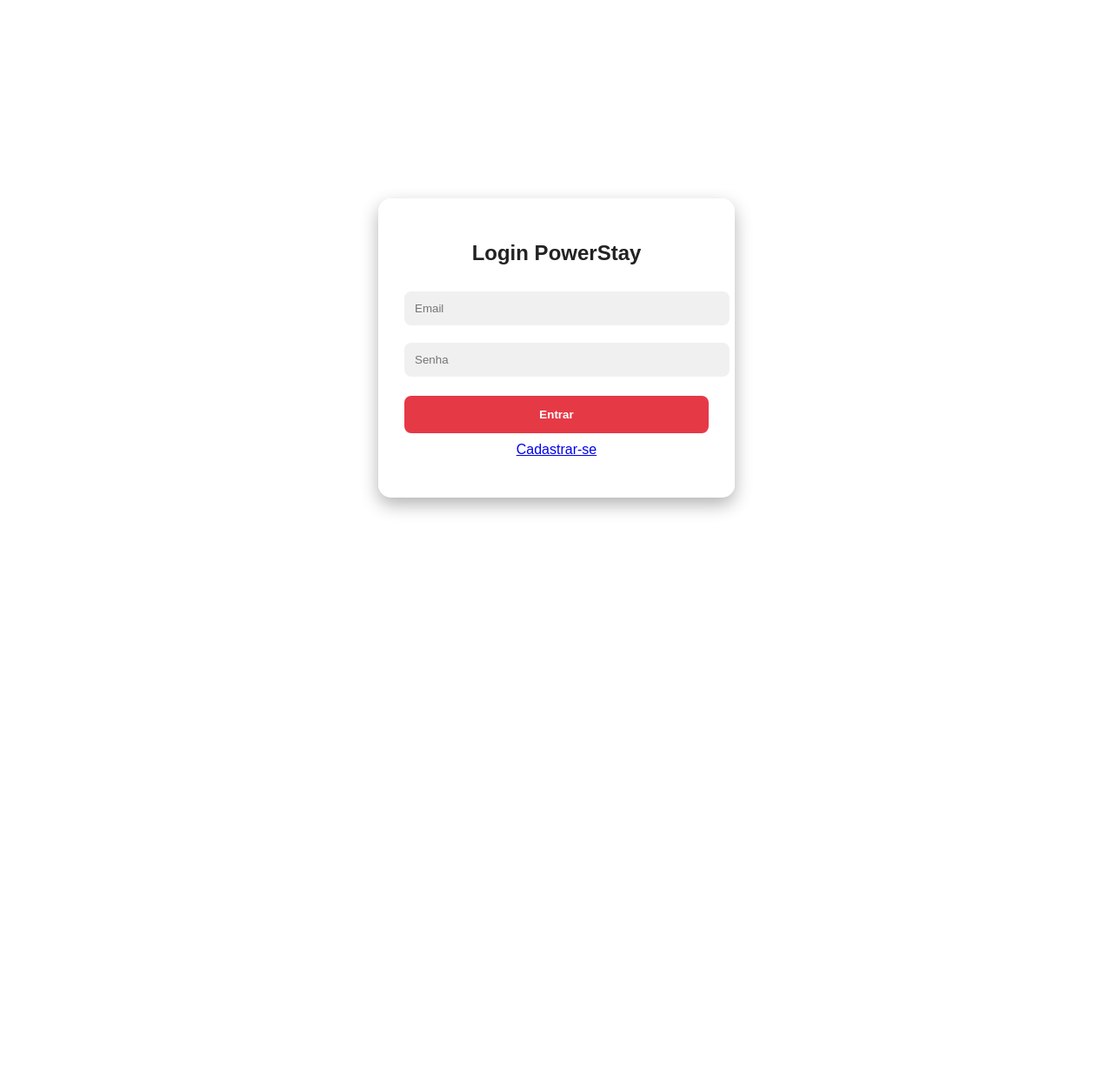
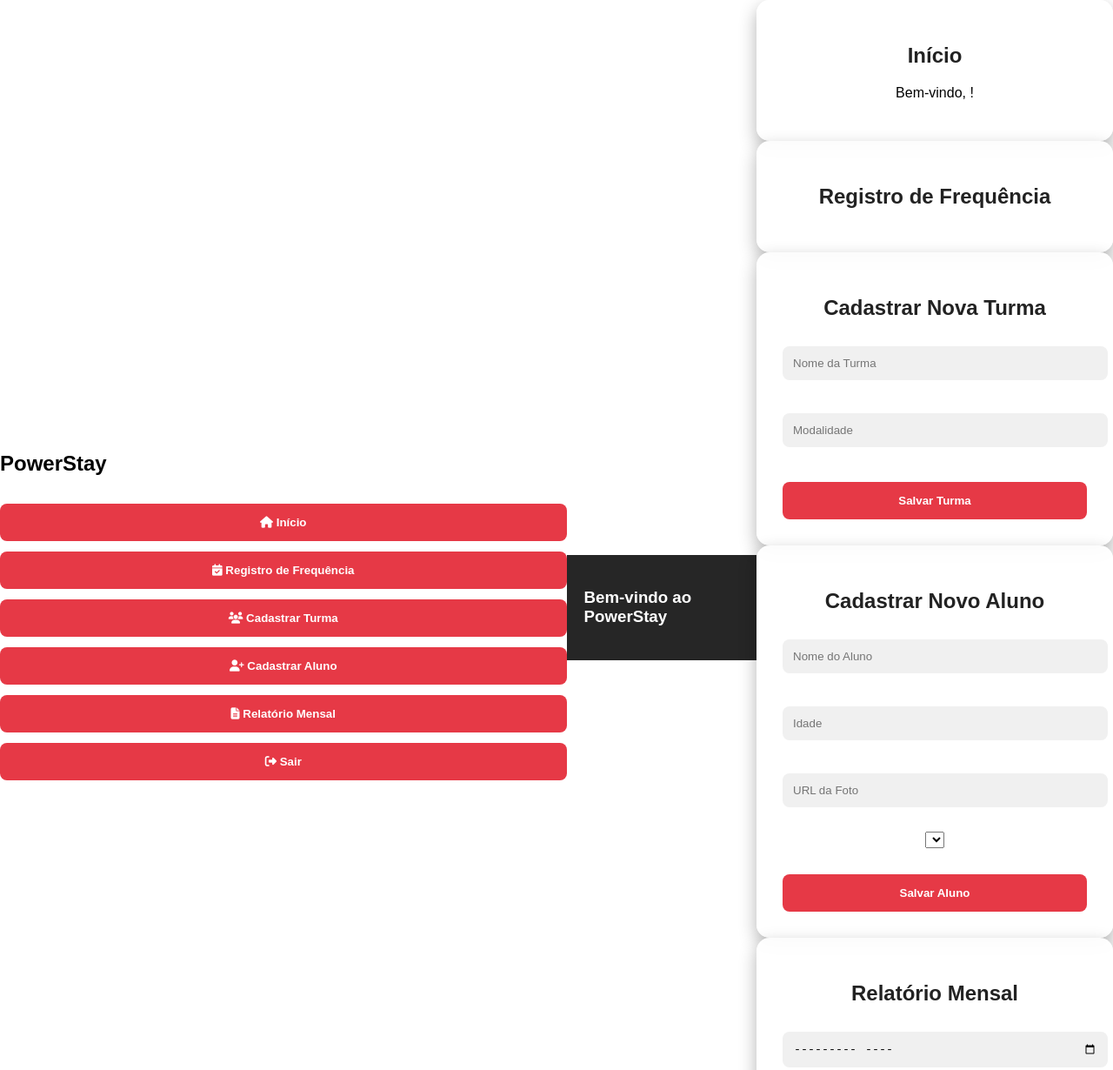
Before and after one commit to Julianagf/power-stay, a plain HTML site: page index.html in a window 1280 px wide. Shown: the top 1230 px of the page at 87% size. Before the commit the page ends 800 px from the top, so only its background shows below. Drawn offline with Linux system fonts and the light colour scheme.

Commit message:
Update index.html

```diff
--- a/index.html
+++ b/index.html
@@ -1,35 +1,63 @@
 <!DOCTYPE html>
-<html>
+<html lang="pt-BR">
 <head>
   <meta charset="UTF-8">
-  <title>PowerStay | Login</title>
+  <title>PowerStay - Sistema</title>
   <link rel="stylesheet" href="style.css">
+  <link rel="stylesheet" href="https://cdnjs.cloudflare.com/ajax/libs/font-awesome/6.4.0/css/all.min.css">
 </head>
 <body>
 
-  <!-- Tela de Login -->
-  <div class="card" id="login-card">
-    <h2>Login PowerStay</h2>
-    <input type="email" id="login-email" placeholder="Email">
-    <input type="password" id="login-password" placeholder="Senha">
-    <button onclick="login()">Entrar</button>
-    <p style="margin-top: 10px;">
-      <a href="#" onclick="showRegister()">Cadastrar-se</a>
-    </p>
+<div class="sidebar">
+  <h2>PowerStay</h2>
+  <button onclick="showMenu()"><i class="fa fa-home"></i> Início</button>
+  <button onclick="showRegistroFrequencia()"><i class="fa fa-calendar-check"></i> Registro de Frequência</button>
+  <button onclick="showCadastrarTurma()"><i class="fa fa-users"></i> Cadastrar Turma</button>
+  <button onclick="showCadastrarAluno()"><i class="fa fa-user-plus"></i> Cadastrar Aluno</button>
+  <button onclick="showRelatorioMensal()"><i class="fa fa-file-alt"></i> Relatório Mensal</button>
+  <button onclick="logout()"><i class="fa fa-sign-out-alt"></i> Sair</button>
+</div>
+
+<div class="header">
+  <h3 id="header-title">Bem-vindo ao PowerStay</h3>
+</div>
+
+<div class="main" id="app">
+  <div id="menu-screen" class="card">
+    <h2>Início</h2>
+    <p>Bem-vindo, <span id="welcome-user"></span>!</p>
   </div>
 
-  <!-- Tela de Cadastro -->
-  <div class="card" id="register-card" style="display:none;">
-    <h2>Cadastro PowerStay</h2>
-    <input type="email" id="register-email" placeholder="Email">
-    <input type="password" id="register-password" placeholder="Senha">
-    <input type="password" id="register-confirm-password" placeholder="Confirme a senha">
-    <button onclick="register()">Cadastrar</button>
-    <p style="margin-top: 10px;">
-      <a href="#" onclick="showLogin()">Já tenho conta</a>
-    </p>
+  <div id="frequencia-screen" class="card hidden">
+    <h2>Registro de Frequência</h2>
+    <div id="lista-alunos"></div>
   </div>
 
-  <script src="app.js"></script>
+  <div id="cadastrar-turma-screen" class="card hidden">
+    <h2>Cadastrar Nova Turma</h2>
+    <input type="text" id="turma-nome" placeholder="Nome da Turma"><br><br>
+    <input type="text" id="turma-modalidade" placeholder="Modalidade"><br><br>
+    <button class="primary" onclick="salvarTurma()">Salvar Turma</button>
+  </div>
+
+  <div id="cadastrar-aluno-screen" class="card hidden">
+    <h2>Cadastrar Novo Aluno</h2>
+    <input type="text" id="aluno-nome" placeholder="Nome do Aluno"><br><br>
+    <input type="number" id="aluno-idade" placeholder="Idade"><br><br>
+    <input type="text" id="aluno-foto" placeholder="URL da Foto"><br><br>
+    <select id="aluno-turma"></select><br><br>
+    <button class="primary" onclick="salvarAluno()">Salvar Aluno</button>
+  </div>
+
+  <div id="relatorio-screen" class="card hidden">
+    <h2>Relatório Mensal</h2>
+    <input type="month" id="relatorio-mes"><br><br>
+    <select id="relatorio-turma"></select><br><br>
+    <button class="primary" onclick="gerarRelatorio()">Gerar Relatório</button>
+    <div id="relatorio-resultado" style="margin-top: 20px;"></div>
+  </div>
+</div>
+
+<script src="scripts.js"></script>
 </body>
 </html>
```
